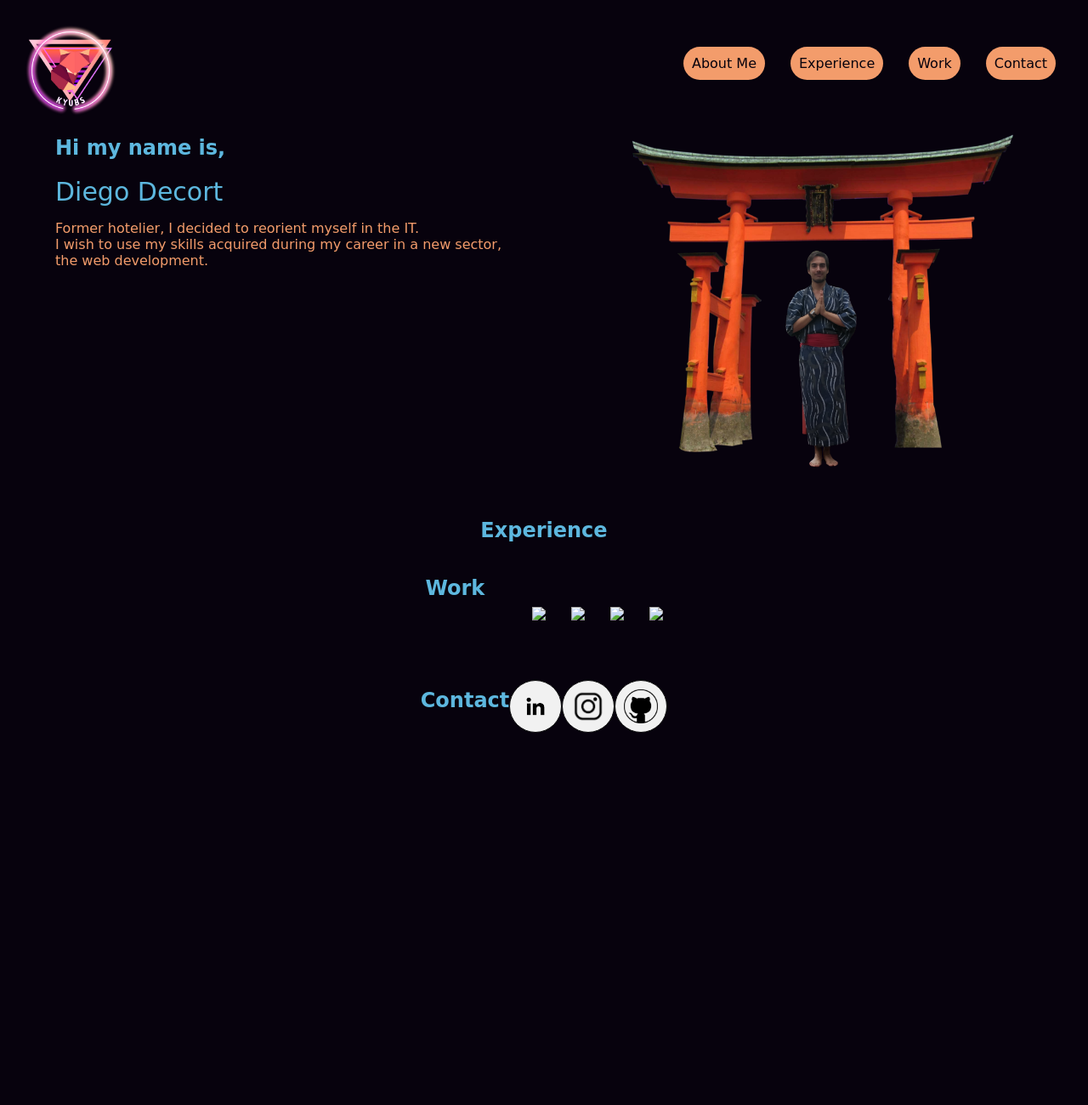
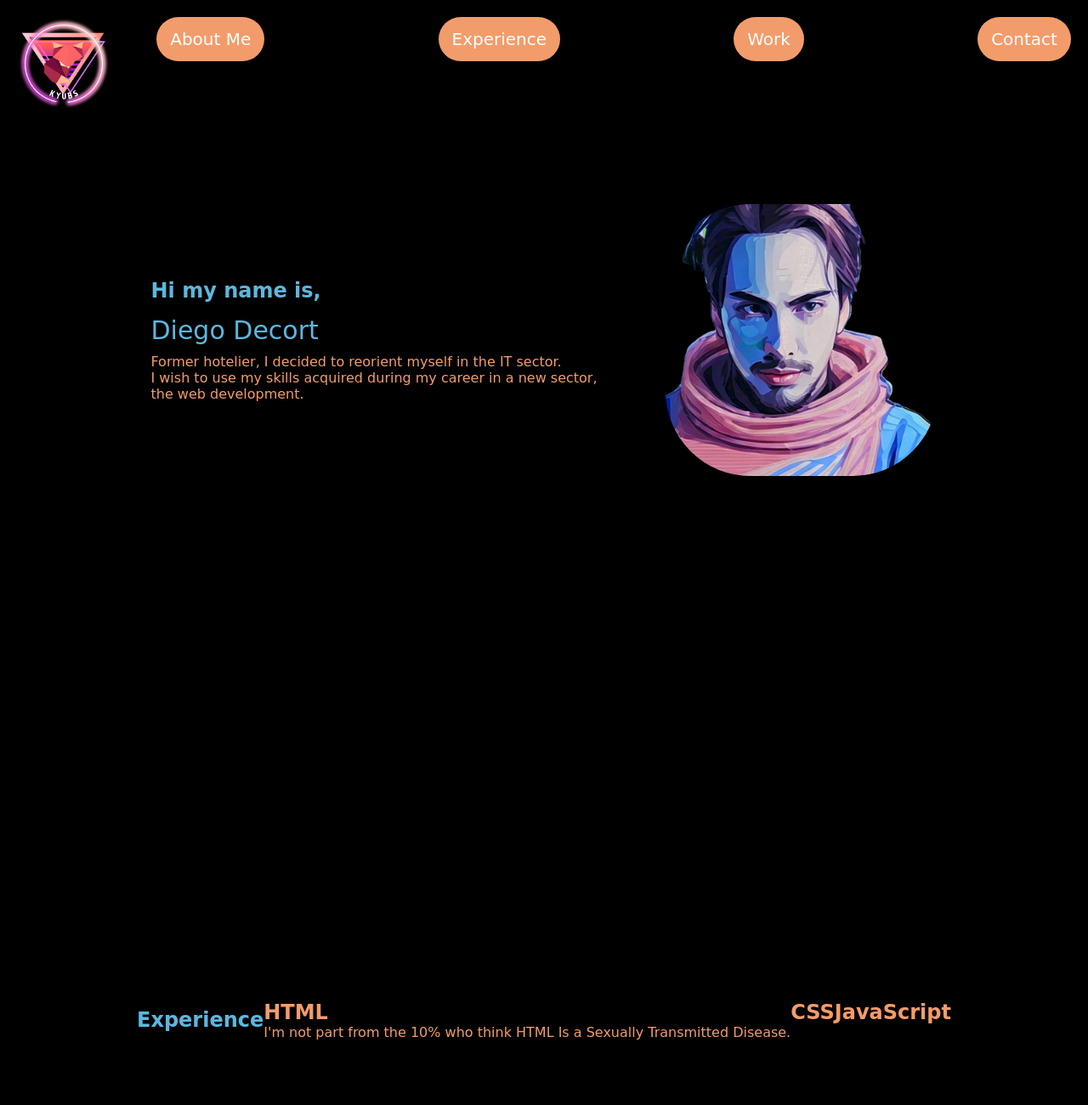
Before and after one commit to Kyubs1610/Portfolio-2.0, a plain HTML site: page index.html in a window 1280 px wide. Shown: the top 1300 px of the page at 85% size. Before the commit the page ends 880 px from the top, so only its background shows below. Drawn offline with nearby package versions, Linux system fonts and the light colour scheme; a web font is replaced by a local one.

Commit message:
little css update

```diff
--- a/index.html
+++ b/index.html
@@ -13,18 +13,19 @@
 </head>
 <body>
 
-    <img src="./Asset/logo.png" class="logo">
+
         <header>
 
-            <div class="menu">
-            <ul>
+
+            <ul class="menu">
+                <img src="./Asset/logo.png" class="logo">
                 <li class="list"><a href="#about"class="btn">About Me</a></li>
                 <li class="list"><a href="#experience"class="btn">Experience</a></li>
                 <li class="list"><a href="#work"class="btn">Work</a></li>
                 <li class="list"><a href="#contact"class="btn">Contact</a></li>
-                <div class="indicator"></div>
+
             </ul>
-        </div>
+
 
 
 
@@ -33,15 +34,30 @@
         <div class="intro">
        <h1>Hi my name is,</h1>
         <div class="name">Diego Decort</div>
-         <p> Former hotelier, I decided to reorient myself in the IT. <br> I wish to use my skills acquired during my career in a new sector, <br> the web development.</p>
+         <p> Former hotelier, I decided to reorient myself in the IT sector. <br> I wish to use my skills acquired during my career in a new sector, <br> the web development.</p>
         </div class='container' >
-         <img class="moi" src="./Asset/Moi.png">
-        <div class="poly"> </div>
-        </div>
+         <img class="moi" src="./Asset/NOBG.png">
+            </div>
         </section>
 
-    <section id="experience"><h1>Experience</h1>
+    <section id="experience">
+        <h1>Experience</h1><br>
 
+        <div class="mainContainer">
+                <div class="firstContainer">
+                    <h2> HTML </h2>
+                    I'm not part from the <a href="https://www.science.org/content/article/one-10-americans-thinks-html-sexually-transmitted-disease#:~:text=A%20survey%20analyzing%20Americans'%20grasp,is%20a%20Star%20Wars%20robot."> 10% who think HTML Is a Sexually Transmitted Disease. </a>
+
+                </div>
+                <div class="secondContainer">
+                    <h2> CSS </h2>
+
+                </div>
+                <div class="thirdContainer">
+                    <h2> JavaScript </h2>
+
+                </div>
+        </div>
     </section>
 
     <section id="work"><h1>Work</h1>
--- a/style.css
+++ b/style.css
@@ -1,10 +1,33 @@
 @import url("https://fonts.googleapis.com/css?family=Poppins:100,200,300,400,500,600,700,800,900");
 
+*{
+margin: 0;
+padding: 0;
+box-sizing: border-box;
+}
+
+
+html{
+  scroll-behavior: smooth;
+}
+
+div, section, span, ul, li, a, header{
+    box-sizing: border-box;
+
+}
+section{
+  width: 100%;
+  float: left;
+  height: 100vh;
+  position: relative;
+}
 
 body{
-  background-color: #07020d;
+  background-color: #000000;
   font-family: 'Aboreto', cursive;
+
 }
+
 
 .logo{
 height: 150px;
@@ -15,10 +38,10 @@ float: left;
 .btn{
   background-color:#F39C6B;
   text-decoration: none;
-  border-radius: 50px ;
-  padding: 10px;
+  margin: 20px;
   color:#07020d;
-  }
+  border-radius: 100px;
+}
 
 .btn:hover{
 
@@ -32,87 +55,93 @@ float: left;
 
 ul{
   display: flex;
-  flex-direction: row;
-  justify-content:flex-end;
-  align-items: center;
-  gap: 30px;
-  height: 100px;
-  list-style: none;
-  color:black;
+  width: 100%;
+  list-style-type: none;
+  margin: 0;
+  padding: 0;
+  overflow: hidden;
+  background-color: #000;
+  font-size: 20px;
+  position: fixed;
+
+}
+
+.list {
+  display: flex;
+  justify-content: space-around;
+  margin-left: auto;
+}
+
+.list a {
+  display: flex;
+  justify-content: space-around;
+  color: white;
+  text-align: center;
+  padding: 14px 16px;
+  text-decoration: none;
 }
 
 
+.mainContainer{
+  display: flex;
+  flex-direction: row;
+  justify-content: center;
+}
+.firstContainer{
+  color:#F39C6B;
+  border: #5DB7DE;
+}
 
+.secondContainer{
+  color:#F39C6B;
+  border: #5DB7DE;
+}
+
+.thirdContainer{
+  color: #F39C6B;
+  border: #5DB7DE;
+}
+
+a{
+  text-decoration: none;
+  color: #F39C6B;
+}
 header{
   display: flex;
   justify-content: flex-end;
 }
 section{
   display: flex;
+  flex-direction: row;
   justify-content: center;
+  align-items: center;
 }
 .moi{
-  height: 290px;
-  z-index: 1;
-  position: relative;
-  top: 150px;
-  left: 310px;
-}
-.poly{
-  width: 480px;
-  height: 450px;
-  /* background-color: #F39C6B; */
-  background-image: url(./Asset/5a210553500217.4860245415121134913277.png);
-  background-size: 550px 450px ;
-  background-repeat: no-repeat;
-  background-position: center;
-  display: table;
-  -webkit-animation: poly 2s cubic-bezier(0.250, 0.460, 0.450, 0.940) both;
-	        animation: poly 2s cubic-bezier(0.250, 0.460, 0.450, 0.940) both;
-  border-radius: 30px;
+  height: 20rem;
+  border-radius: 100px;
+  margin-left: 5rem;
 }
 
 .name{
   font-size: 30px;
   color:#5DB7DE;
+  margin-top: 15px;
 }
 
 .intro{
   color:#F39C6B;
+
+}
+p{
+  margin-top: 10px;
 }
 
 h3,h1{
   color:#5DB7DE;
+
 }
 
-@-webkit-keyframes poly {
-  100% {
-    -webkit-transform: scaleY(1);
-            transform: scaleY(1);
-    -webkit-transform-origin: 100% 0%;
-            transform-origin: 100% 0%;
-  }
-  0% {
-    -webkit-transform: scaleY(0.3);
-            transform: scaleY(0.3);
-    -webkit-transform-origin: 100% 0%;
-            transform-origin: 100% 0%;
-  }
-}
-@keyframes poly {
-  100% {
-    -webkit-transform: scaleY(1);
-            transform: scaleY(1);
-    -webkit-transform-origin: 100% 0%;
-            transform-origin: 100% 0%;
-  }
-  0% {
-    -webkit-transform: scaleY(0.3);
-            transform: scaleY(0.3);
-    -webkit-transform-origin: 100% 0%;
-            transform-origin: 100% 0%;
-  }
-}
+
 
 .bulle {
   width: 60px;
```
Also changed, not shown: Asset/NOBG.png (added).
